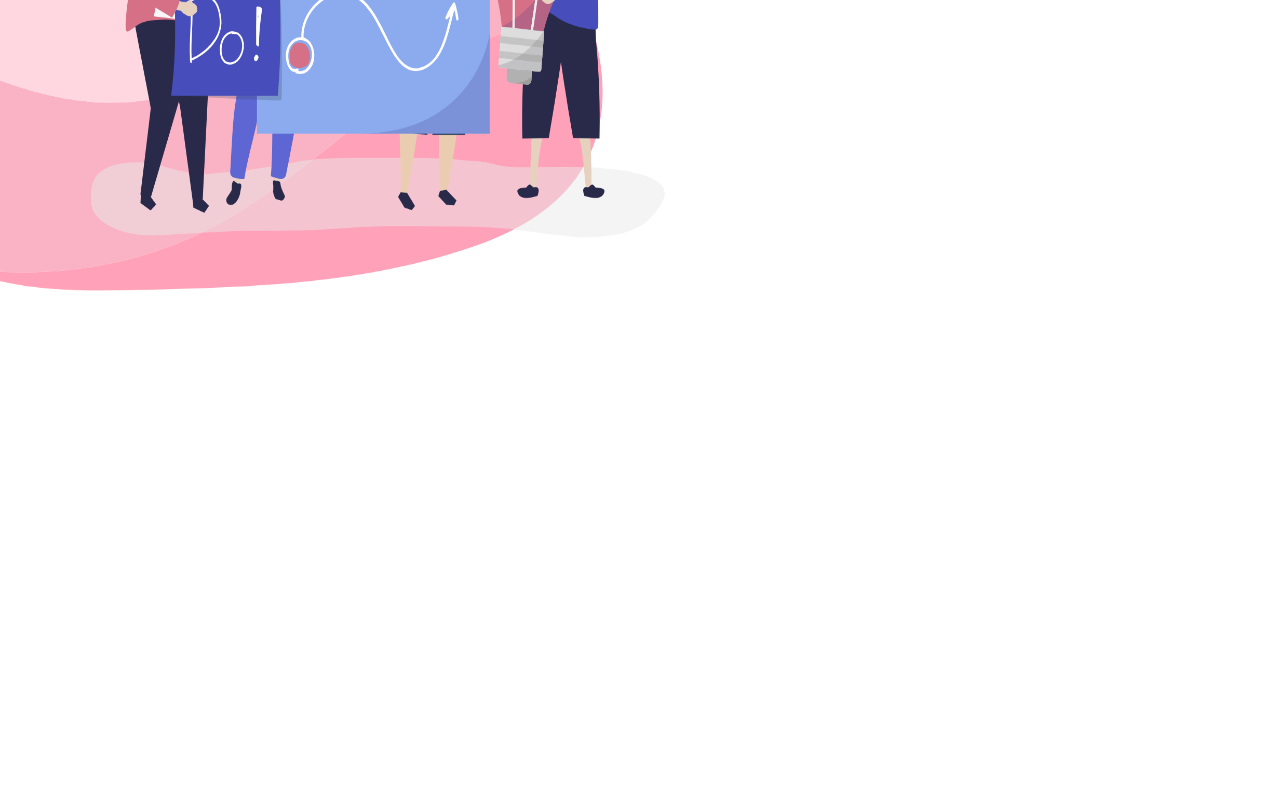
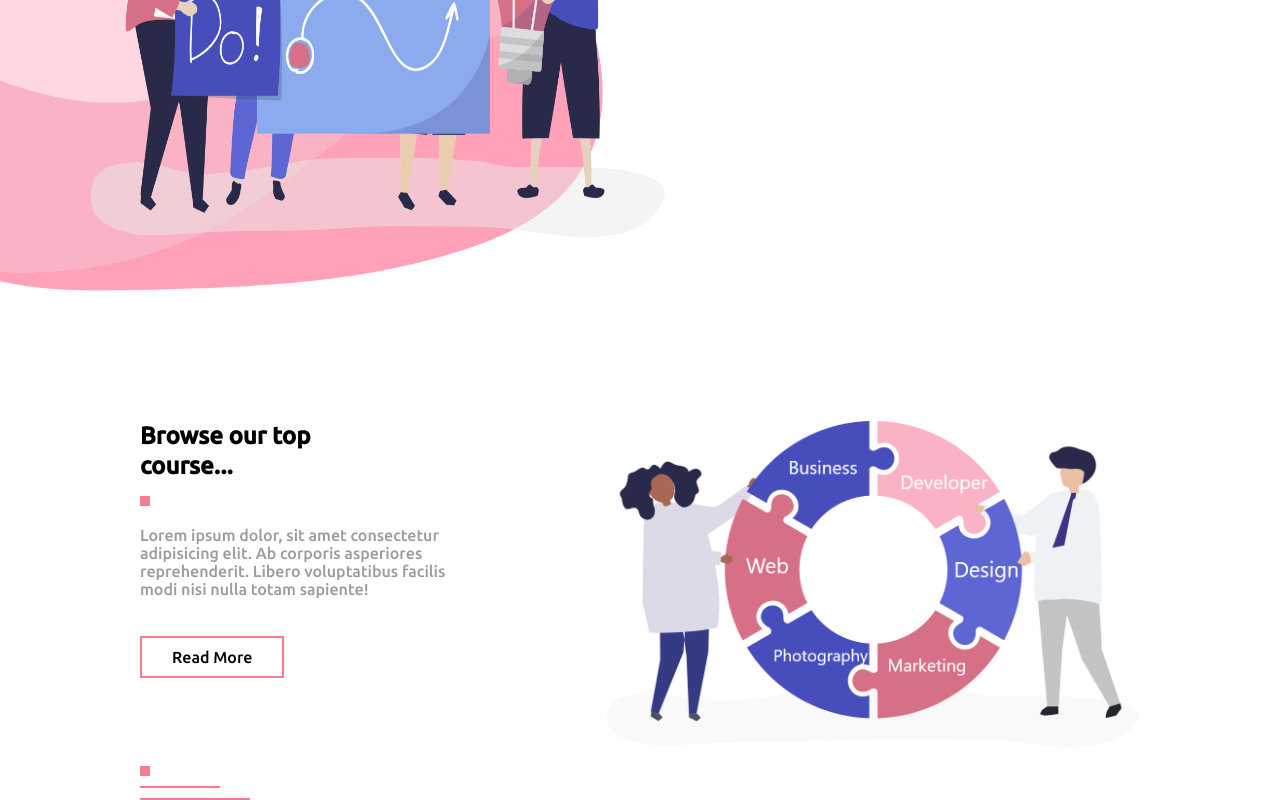
Before and after one commit to antor10655gh/xypo-education, a plain HTML site: page index.html in a window 1280 px wide. Shown: the part 1229-2029 px from the top of the page. Before the commit the page ends 1600 px from the top, so only its background shows below. Drawn offline with Linux system fonts and the light colour scheme.

Commit message:
add course section

```diff
--- a/assets/css/style.css
+++ b/assets/css/style.css
@@ -208,3 +208,46 @@ main {}
 .about-design .low-line {
     float: right;
 }
+
+/* course section */
+.course {
+    display: flex;
+    justify-content: space-between;
+    padding-top: 50px;
+}
+
+.course h1 {
+    line-height: 30px;
+}
+
+.course p {
+    margin-top: 20px;
+    margin-bottom: 50px;
+    color: var(--p-color);
+}
+
+.course a {
+    text-decoration: none;
+    padding: 10px 30px;
+    color: #000;
+    border: 2px solid var(--main-color);
+    transition: .5s;
+}
+
+.course a:hover {
+    color: #fff;
+    background-color: var(--main-color);
+}
+
+.course-left {
+    flex: 1;
+}
+
+.course-right {
+    flex: 2;
+}
+
+.course-right img {
+    width: 80%;
+    float: right;
+}
--- a/index.html
+++ b/index.html
@@ -79,6 +79,7 @@
         <!-- hero-section end -->
         </div>
 
+        <!-- about-section start -->
         <div class="about-background" style="background: url(assets/images/about.png);background-size: 700px 85vh;background-repeat: no-repeat;background-position-y: 50px;">
             <section class="container">
                 <div class="about">
@@ -97,6 +98,28 @@
                 </div>
             </section>
         </div>
+        <!-- about-section end -->
+
+        <!-- course-section start -->
+        <section class="container">
+            <div class="course">
+                <div class="course-left">
+                    <h1>Browse our top <br> course...</h1>
+                    <div class="square"></div>
+                    <p>Lorem ipsum dolor, sit amet consectetur adipisicing elit. Ab corporis asperiores reprehenderit. Libero voluptatibus facilis modi nisi nulla totam sapiente!</p>
+                    <a href="">Read More</a>
+                    <div class="design">
+                        <div class="square"></div>
+                        <div class="low-line"></div>
+                        <div class="high-line"></div>
+                    </div>
+                </div>
+                <div class="course-right">
+                    <img src="assets/images/course.png" alt="this is course.png">
+                </div>
+            </div>
+        </section>
+        <!-- course-section end -->
     </main>
 </body>
 </html>
```
